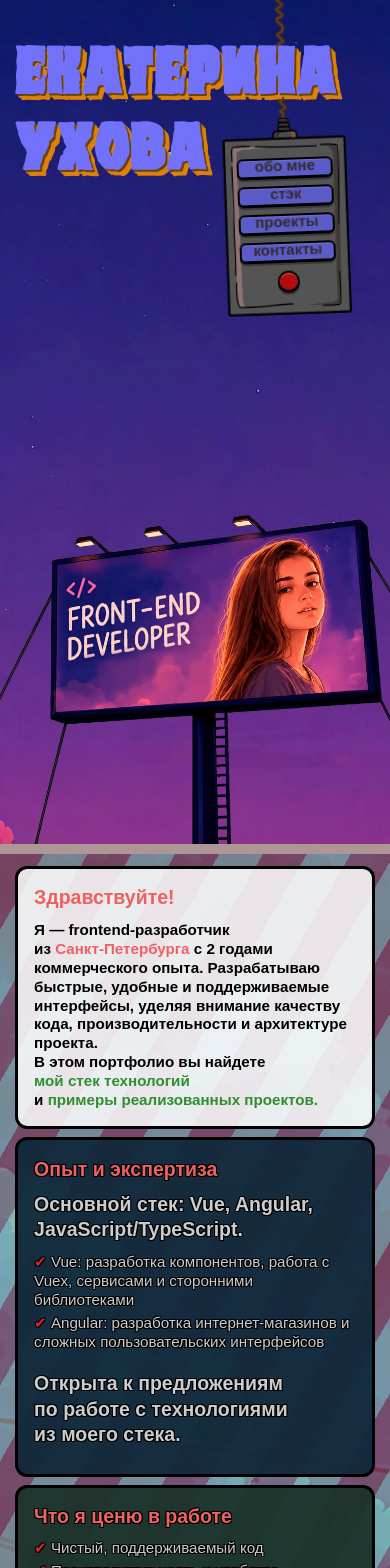
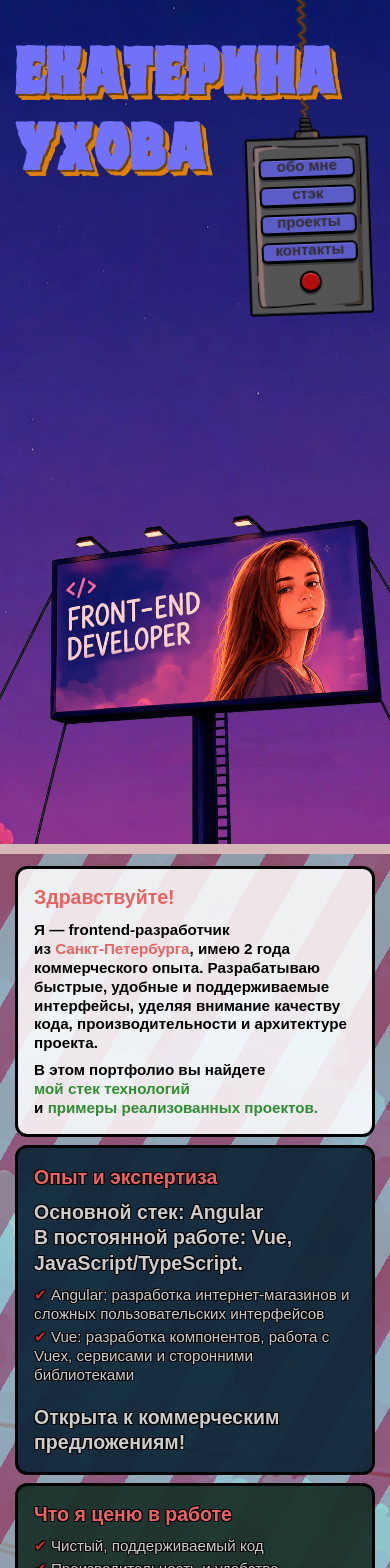
Before and after one commit to esukhova/Portfolio, a React (Vite) app: page / in a window 390 px wide. Shown: the top 1568 px of the page. Built offline with nearby package versions, Linux system fonts and the light colour scheme; a web font is replaced by a local one.

Commit message:
Add food-diary, fix links, fix texts in about

```diff
--- a/src/components/About/About.tsx
+++ b/src/components/About/About.tsx
@@ -4,7 +4,7 @@ export function About() {
             <div className="about__container container">
                 <div className="about__text about__text--white _anim-on-scroll">
                     <h3 className="about__text-title">Здравствуйте!</h3>
-                    <p>Я — frontend-разработчик из&nbsp;<b>Санкт&#8209;Петербурга</b> с&nbsp;2&nbsp;годами
+                    <p>Я — frontend-разработчик из&nbsp;<b>Санкт&#8209;Петербурга</b>, имею 2&nbsp;года
                         коммерческого опыта. Разрабатываю быстрые, удобные и&nbsp;поддерживаемые интерфейсы,
                         уделяя внимание качеству кода, производительности и&nbsp;архитектуре проекта.
                     </p>
@@ -28,19 +28,18 @@ export function About() {
                 <div className="rightDiv">
                     <div className="about__text about__text--blue _anim-on-scroll">
                         <h3 className="about__text-title">Опыт и&nbsp;экспертиза</h3>
-                        <p className="about__text-subtitle">Основной стек: Vue, Angular,
-                            JavaScript/TypeScript.</p>
+                        <p className="about__text-subtitle">Основной стек: Angular</p>
+                        <p className="about__text-subtitle">В постоянной работе: Vue, JavaScript/TypeScript.</p>
                         <ul className="about__items">
+                            <li className="about__item">Angular: разработка интернет-магазинов и сложных
+                                пользовательских интерфейсов
+                            </li>
                             <li className="about__item">Vue: разработка компонентов, работа с Vuex, сервисами и
                                 сторонними
                                 библиотеками
                             </li>
-                            <li className="about__item">Angular: разработка интернет-магазинов и сложных
-                                пользовательских интерфейсов
-                            </li>
                         </ul>
-                        <p className="about__text-bottom">Открыта к&nbsp;предложениям по&nbsp;работе с&nbsp;технологиями из&nbsp;моего стека.
-                        </p>
+                        <p className="about__text-bottom">Открыта к&nbsp;коммерческим предложениям!</p>
                     </div>
                 </div>
             </div>
--- a/src/data/projects.json
+++ b/src/data/projects.json
@@ -1,17 +1,17 @@
 [
     {
-        "id": "home-decor",
-        "title": "HOME DECOR",
+        "id": "itstorm",
+        "title": "АйтиШторм",
         "category": "framework",
         "framework": "angular",
-        "url": "https://esukhova.github.io/HOME-DECOR/",
-        "repo": "esukhova/HOME-DECOR",
-        "image": "home-decor.svg",
-        "description": "HOME DECOR",
+        "url": "https://itstorm.shop",
+        "repo": "esukhova/ITStorm",
+        "image": "itstorm.svg",
+        "description": "АйтиШторм",
         "stats": {
-            "HTML/PUG": 28.8,
-            "SCSS": 14.8,
-            "JS/TS": 56.4
+            "HTML/PUG": 43.9,
+            "SCSS": 26.7,
+            "JS/TS": 29.4
         }
     },
     {
@@ -30,33 +30,27 @@
         }
     },
     {
-        "id": "itstorm",
-        "title": "АйтиШторм",
+        "id": "food-diary",
+        "title": "Дневник питания",
+        "category": "framework",
+        "framework": "vue",
+        "url": "https://pitaniebws19.tutorplace.ru/",
+        "image": "food-diary.svg",
+        "description": "Дневник питания"
+    },
+    {
+        "id": "home-decor",
+        "title": "HOME DECOR",
         "category": "framework",
         "framework": "angular",
-        "url": "https://esukhova.github.io/ITStorm/",
-        "repo": "esukhova/ITStorm",
-        "image": "itstorm.svg",
-        "description": "АйтиШторм",
+        "url": "https://h-decor.shop",
+        "repo": "esukhova/HOME-DECOR",
+        "image": "home-decor.svg",
+        "description": "HOME DECOR",
         "stats": {
-            "HTML/PUG": 43.9,
-            "SCSS": 26.7,
-            "JS/TS": 29.4
-        }
-    },
-    {
-        "id": "sneakers",
-        "title": "SNEAKERS",
-        "category": "framework",
-        "framework": "vue",
-        "url": "https://esukhova.github.io/vue-sneakers/",
-        "repo": "esukhova/vue-sneakers",
-        "image": "vue-sneakers.svg",
-        "description": "SNEAKERS",
-        "stats": {
-            "HTML/PUG": 1.8,
-            "SCSS": 0.6,
-            "JS/TS": 97.6
+            "HTML/PUG": 28.8,
+            "SCSS": 14.8,
+            "JS/TS": 56.4
         }
     },
     {
--- a/src/styles/style.scss
+++ b/src/styles/style.scss
@@ -10,7 +10,6 @@
 /*---INTRO-----------------------------------------------------------------------------------*/
 
 .intro {
-    overflow: hidden;
     position: relative;
     min-height: 100vh;
     width: 100vw;
@@ -155,16 +154,24 @@
     right: clamp-f(50, 100);
     z-index: 10;
 
-    @media (min-width: 992px) and (max-height: 700px) {
-        top: -200px;
+    @media (max-width: 991px) and (min-height: 700px) {
+        top: -70px;
     }
 
-    @media (max-width: 992px) and (max-height: 500px) {
-        top: -200px;
+    @media (min-width: 991px) and (max-height: 700px) {
+        top: -210px;
     }
 
-    @include mobile {
+    @media (max-width: 991px) and (max-height: 700px) {
+        top: -200px;
+        right: 30px;
+        z-index: 100;
+    }
+
+    @media (max-width: 575px) and (min-height: 500px) {
         top: -70px;
+        right: 30px;
+        z-index: 1;
     }
 
     &__wrapper {
@@ -231,6 +238,11 @@
         text-align: center;
         padding: 20px clamp-f(3, 15) clamp-f(3, 15);
         gap: 7px;
+
+        @media (max-width: 991px) and (max-height: 600px) {
+            height: clamp-f(192, 290, 360, 992);
+            background-size: contain;
+        }
     }
 
     &__controller-button {
@@ -303,6 +315,8 @@
     display: flex;
     flex-direction: column;
     gap: clamp-f(8, 12);
+    position: relative;
+    z-index: 0;
 
     &__container.container {
         gap: clamp-f(8, 12);
@@ -373,6 +387,10 @@
             font-weight: 700;
             text-shadow: unset;
             color: black;
+
+            p:not(:first-of-type) {
+                margin-top: 8px;
+            }
         }
 
         &--green {
@@ -400,7 +418,6 @@
     }
 
     &__text-subtitle {
-        margin-bottom:  clamp-f(10, 12);
         font-size: clamp-value(20);
         font-weight: 700;
 
@@ -408,17 +425,16 @@
             font-size: clamp-value-m(18);
             line-height: 130%;
         }
+
+        &:nth-child(3) {
+            margin-bottom:  clamp-f(10, 12);
+        }
     }
 
     &__text-bottom {
-        margin-bottom:  clamp-f(10, 12);
         font-size: clamp-value(20);
         font-weight: 700;
         margin-top: auto;
-
-        @include tablet {
-            margin-top: 20px;
-        }
 
         @include mobile {
             font-size: clamp-value-m(18);
@@ -430,6 +446,7 @@
         display: flex;
         flex-direction: column;
         gap: clamp-f(4, 8);
+        margin-bottom: 20px;
     }
 
     &__item {
@@ -592,7 +609,7 @@
             }
         }
 
-        &-link--itstorm, &-link--neural-networks {
+        &-link--food-diary, &-link--neural-networks {
 
             img {
                 background-color: rgba(238, 97, 97, 0.62);
@@ -612,7 +629,7 @@
             }
         }
 
-        &-link--sneakers, &-link--mens-training, &-link--home-decor {
+        &-link--itstorm, &-link--mens-training, &-link--home-decor {
 
             img {
                 border: 5px solid rgba(118, 143, 239, 0.23);
```
Also changed, not shown: 1 other file (tests, documents, lock files or other folders).
